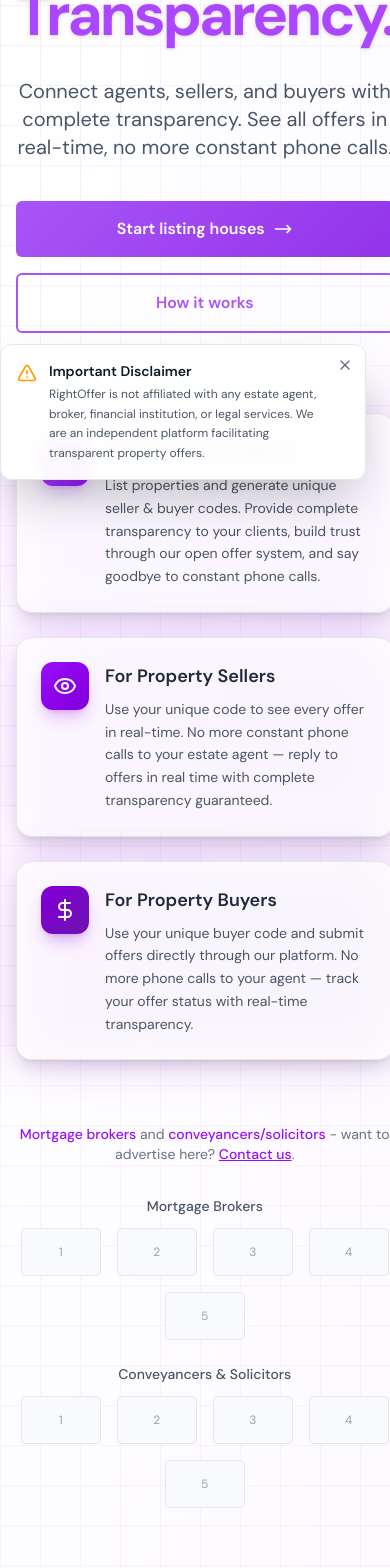
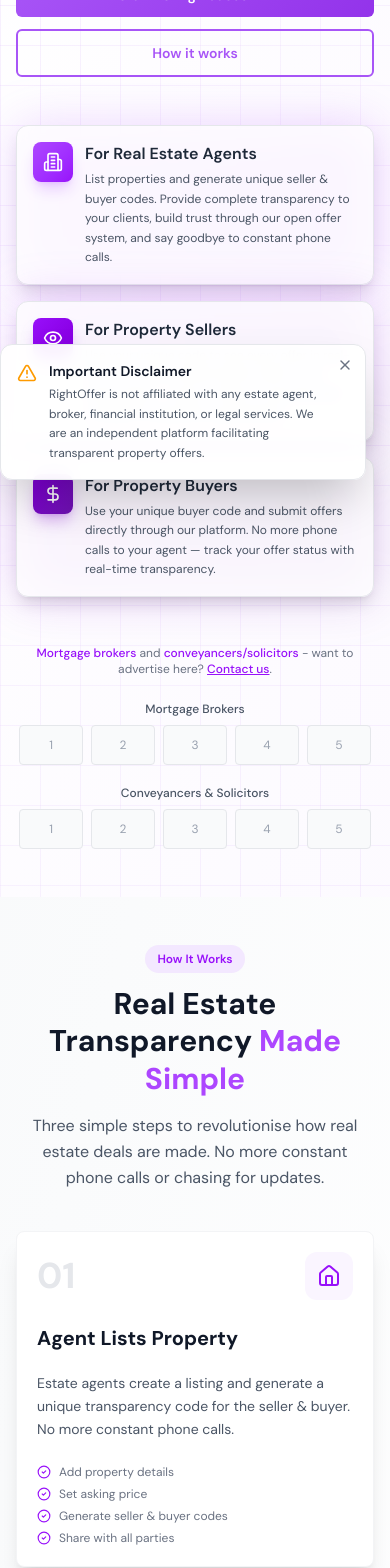
Before and after one commit to RightOfferUK/rightoffer, a Next.js app: page / in a window 390 px wide. Shown: the part 340-1908 px from the top of the page. Built offline with nearby package versions, Linux system fonts and the light colour scheme; no server answers.

Commit message:
made home page mobile responsive

```diff
--- a/src/components/home/Hero.tsx
+++ b/src/components/home/Hero.tsx
@@ -23,17 +23,17 @@
       {/* Gradient overlay for depth */}
       <div className="absolute inset-0 bg-gradient-to-br from-transparent via-purple-50/30 to-purple-100/20"></div>
 
-      <div className="max-w-7xl mx-auto px-4 sm:px-6 lg:px-8 py-20 relative z-10">
+      <div className="max-w-7xl mx-auto px-4 sm:px-6 lg:px-8 py-12 sm:py-16 md:py-20 relative z-10">
         <div className="max-w-4xl mx-auto text-center">
           {/* Main Heading */}
           <motion.div
-            className="space-y-6"
+            className="space-y-4 sm:space-y-6"
             initial={{ opacity: 0, y: 30 }}
             animate={{ opacity: 1, y: 0 }}
             transition={{ duration: 0.8, delay: 0.2 }}
           >
             <motion.h1
-              className="text-6xl md:text-8xl font-black tracking-tighter leading-none mb-8 text-gray-800 drop-shadow-sm"
+              className="text-4xl sm:text-5xl md:text-6xl lg:text-7xl xl:text-8xl font-black tracking-tighter leading-none mb-6 sm:mb-8 text-gray-800 drop-shadow-sm"
               initial={{ opacity: 0, y: 20 }}
               animate={{ opacity: 1, y: 0 }}
               transition={{ duration: 0.8, delay: 0.4 }}
@@ -58,7 +58,7 @@
             </motion.h1>
 
             <motion.p
-              className="text-xl mb-10 text-gray-600"
+              className="text-base sm:text-lg md:text-xl mb-8 sm:mb-10 text-gray-600 px-4"
               initial={{ opacity: 0, y: 20 }}
               animate={{ opacity: 1, y: 0 }}
               transition={{ duration: 0.8, delay: 1.0 }}
@@ -69,13 +69,13 @@
 
           {/* CTA Buttons */}
           <motion.div
-            className="flex flex-col sm:flex-row gap-4 justify-center mt-10"
+            className="flex flex-col sm:flex-row gap-3 sm:gap-4 justify-center mt-8 sm:mt-10"
             initial={{ opacity: 0, y: 20 }}
             animate={{ opacity: 1, y: 0 }}
             transition={{ duration: 0.6, delay: 1.2 }}
           >
             <motion.button
-              className="btn-primary-gradient px-8 py-4 rounded-md font-dm-sans font-semibold text-base flex items-center justify-center group"
+              className="btn-primary-gradient px-6 sm:px-8 py-3 sm:py-4 rounded-md font-dm-sans font-semibold text-sm sm:text-base flex items-center justify-center group"
               whileHover={{ scale: 1.05, y: -2 }}
               whileTap={{ scale: 0.95 }}
               transition={{ duration: 0.2 }}
@@ -85,7 +85,7 @@
             >
               Start listing houses
               <motion.svg
-                className="ml-2 w-5 h-5"
+                className="ml-2 w-4 h-4 sm:w-5 sm:h-5"
                 fill="none"
                 stroke="currentColor"
                 viewBox="0 0 24 24"
@@ -97,7 +97,7 @@
             </motion.button>
 
             <motion.button
-              className="btn-outline-primary px-8 py-4 rounded-md font-dm-sans font-semibold text-base"
+              className="btn-outline-primary px-6 sm:px-8 py-3 sm:py-4 rounded-md font-dm-sans font-semibold text-sm sm:text-base"
               whileHover={{ scale: 1.05, y: -2 }}
               whileTap={{ scale: 0.95 }}
               transition={{ duration: 0.2 }}
@@ -115,7 +115,7 @@
 
         {/* Feature Cards */}
         <motion.div
-          className="grid grid-cols-1 md:grid-cols-3 gap-6 mt-20"
+          className="grid grid-cols-1 md:grid-cols-3 gap-4 sm:gap-6 mt-12 sm:mt-16 md:mt-20"
           initial={{ opacity: 0, y: 40 }}
           animate={{ opacity: 1, y: 0 }}
           transition={{ duration: 0.8, delay: 1.4 }}
@@ -159,23 +159,23 @@
                 transition={{ duration: 0.6, delay: 1.6 + index * 0.2 }}
                 whileHover={{ y: -5 }}
               >
-                <div className={`absolute inset-0 bg-gradient-to-r ${card.glowColor} rounded-2xl blur-xl group-hover:blur-2xl transition-all duration-500`}></div>
-                <div className={`relative backdrop-blur-sm bg-white/80 border border-gray-200 rounded-2xl p-6 hover:bg-white/90 hover:border-purple-200 transition-all duration-500 shadow-lg hover:shadow-xl ${card.hoverShadow}`}>
-                  <div className="flex items-start gap-4">
+                <div className={`absolute inset-0 bg-gradient-to-r ${card.glowColor} rounded-xl sm:rounded-2xl blur-xl group-hover:blur-2xl transition-all duration-500`}></div>
+                <div className={`relative backdrop-blur-sm bg-white/80 border border-gray-200 rounded-xl sm:rounded-2xl p-4 sm:p-6 hover:bg-white/90 hover:border-purple-200 transition-all duration-500 shadow-lg hover:shadow-xl ${card.hoverShadow}`}>
+                  <div className="flex items-start gap-3 sm:gap-4">
                     <motion.div
                       className="flex-shrink-0"
                       whileHover={{ scale: 1.1, rotate: 5 }}
                       transition={{ duration: 0.2 }}
                     >
-                      <div className={`w-12 h-12 bg-gradient-to-br ${card.gradient} rounded-xl flex items-center justify-center shadow-lg ${card.shadowColor}`}>
-                        <IconComponent className="w-6 h-6 text-white" />
+                      <div className={`w-10 h-10 sm:w-12 sm:h-12 bg-gradient-to-br ${card.gradient} rounded-lg sm:rounded-xl flex items-center justify-center shadow-lg ${card.shadowColor}`}>
+                        <IconComponent className="w-5 h-5 sm:w-6 sm:h-6 text-white" />
                       </div>
                     </motion.div>
                     <div className="flex-1">
-                      <h3 className="text-gray-800 font-dm-sans text-lg font-semibold mb-2">
+                      <h3 className="text-gray-800 font-dm-sans text-base sm:text-lg font-semibold mb-1 sm:mb-2">
                         {card.title}
                       </h3>
-                      <p className="text-gray-600 font-dm-sans text-sm leading-relaxed">
+                      <p className="text-gray-600 font-dm-sans text-xs sm:text-sm leading-relaxed">
                         {card.description}
                       </p>
                     </div>
@@ -188,13 +188,13 @@
 
         {/* Partnership Section */}
         <motion.div
-          className="mt-16 text-center"
+          className="mt-12 sm:mt-16 text-center"
           initial={{ opacity: 0, y: 20 }}
           animate={{ opacity: 1, y: 0 }}
           transition={{ duration: 0.6, delay: 1.8 }}
         >
           <motion.p
-            className="text-sm text-gray-500 mb-8"
+            className="text-xs sm:text-sm text-gray-500 mb-6 sm:mb-8 px-4"
             initial={{ opacity: 0 }}
             animate={{ opacity: 1 }}
             transition={{ duration: 0.4, delay: 2.0 }}
@@ -204,13 +204,13 @@
 
           {/* Mortgage Brokers */}
           <motion.div
-            className="mb-6"
+            className="mb-5 sm:mb-6"
             initial={{ opacity: 0, y: 15 }}
             animate={{ opacity: 1, y: 0 }}
             transition={{ duration: 0.4, delay: 2.1 }}
           >
-            <h3 className="text-sm font-medium text-gray-600 mb-3">Mortgage Brokers</h3>
-            <div className="flex flex-wrap justify-center items-center gap-4">
+            <h3 className="text-xs sm:text-sm font-medium text-gray-600 mb-2 sm:mb-3">Mortgage Brokers</h3>
+            <div className="flex flex-wrap justify-center items-center gap-2 sm:gap-4">
               {[1, 2, 3, 4, 5].map((index) => (
                 <motion.div
                   key={`broker-${index}`}
@@ -218,7 +218,7 @@
                   whileHover={{ scale: 1.05 }}
                   transition={{ duration: 0.15 }}
                 >
-                  <div className="w-20 h-12 bg-gray-50 rounded flex items-center justify-center border border-gray-200 group-hover:border-purple-300 group-hover:bg-purple-50 transition-all duration-200">
+                  <div className="w-16 h-10 sm:w-20 sm:h-12 bg-gray-50 rounded flex items-center justify-center border border-gray-200 group-hover:border-purple-300 group-hover:bg-purple-50 transition-all duration-200">
                     <span className="text-gray-400 text-xs group-hover:text-purple-600 transition-colors duration-200">
                       {index}
                     </span>
@@ -234,8 +234,8 @@
             animate={{ opacity: 1, y: 0 }}
             transition={{ duration: 0.4, delay: 2.2 }}
           >
-            <h3 className="text-sm font-medium text-gray-600 mb-3">Conveyancers & Solicitors</h3>
-            <div className="flex flex-wrap justify-center items-center gap-4">
+            <h3 className="text-xs sm:text-sm font-medium text-gray-600 mb-2 sm:mb-3">Conveyancers & Solicitors</h3>
+            <div className="flex flex-wrap justify-center items-center gap-2 sm:gap-4">
               {[1, 2, 3, 4, 5].map((index) => (
                 <motion.div
                   key={`solicitor-${index}`}
@@ -243,7 +243,7 @@
                   whileHover={{ scale: 1.05 }}
                   transition={{ duration: 0.15 }}
                 >
-                  <div className="w-20 h-12 bg-gray-50 rounded flex items-center justify-center border border-gray-200 group-hover:border-purple-300 group-hover:bg-purple-50 transition-all duration-200">
+                  <div className="w-16 h-10 sm:w-20 sm:h-12 bg-gray-50 rounded flex items-center justify-center border border-gray-200 group-hover:border-purple-300 group-hover:bg-purple-50 transition-all duration-200">
                     <span className="text-gray-400 text-xs group-hover:text-purple-600 transition-colors duration-200">
                       {index}
                     </span>
--- a/src/components/home/HowItWorks.tsx
+++ b/src/components/home/HowItWorks.tsx
@@ -60,18 +60,18 @@
   };
 
   return (
-    <section className="bg-gradient-to-br from-gray-50 to-white py-20 lg:py-32" id="how-it-works">
+    <section className="bg-gradient-to-br from-gray-50 to-white py-12 sm:py-16 md:py-20 lg:py-32" id="how-it-works">
       <div className="max-w-7xl mx-auto px-4 sm:px-6 lg:px-8">
         {/* Section Header */}
         <motion.div
-          className="text-center max-w-3xl mx-auto mb-16"
+          className="text-center max-w-3xl mx-auto mb-10 sm:mb-12 md:mb-16"
           initial={{ opacity: 0, y: 20 }}
           whileInView={{ opacity: 1, y: 0 }}
           transition={{ duration: 0.8 }}
           viewport={{ once: true }}
         >
           <motion.span
-            className="inline-block px-4 py-2 bg-purple-100 text-purple-600 rounded-full text-sm font-semibold font-dm-sans mb-4"
+            className="inline-block px-3 sm:px-4 py-1.5 sm:py-2 bg-purple-100 text-purple-600 rounded-full text-xs sm:text-sm font-semibold font-dm-sans mb-3 sm:mb-4"
             initial={{ opacity: 0, scale: 0.8 }}
             whileInView={{ opacity: 1, scale: 1 }}
             transition={{ duration: 0.6, delay: 0.2 }}
@@ -81,7 +81,7 @@
           </motion.span>
 
           <motion.h2
-            className="text-4xl md:text-5xl lg:text-6xl font-black font-dm-sans text-gray-900 mb-6 leading-tight"
+            className="text-3xl sm:text-4xl md:text-5xl lg:text-6xl font-black font-dm-sans text-gray-900 mb-4 sm:mb-6 leading-tight"
             initial={{ opacity: 0, y: 20 }}
             whileInView={{ opacity: 1, y: 0 }}
             transition={{ duration: 0.8, delay: 0.3 }}
@@ -92,7 +92,7 @@
           </motion.h2>
 
           <motion.p
-            className="text-xl text-gray-600 font-dm-sans leading-relaxed"
+            className="text-base sm:text-lg md:text-xl text-gray-600 font-dm-sans leading-relaxed px-4"
             initial={{ opacity: 0, y: 20 }}
             whileInView={{ opacity: 1, y: 0 }}
             transition={{ duration: 0.8, delay: 0.4 }}
@@ -105,7 +105,7 @@
 
         {/* Steps */}
         <motion.div
-          className="grid grid-cols-1 lg:grid-cols-3 gap-8 lg:gap-12 mb-20"
+          className="grid grid-cols-1 lg:grid-cols-3 gap-6 sm:gap-8 lg:gap-12 mb-12 sm:mb-16 md:mb-20"
           variants={containerVariants}
           initial="hidden"
           whileInView="visible"
@@ -122,11 +122,11 @@
                 transition={{ duration: 0.3 }}
               >
                 <div className="card bg-white shadow-xl hover:shadow-2xl transition-all duration-300 border border-gray-100 h-full">
-                  <div className="card-body p-8">
+                  <div className="card-body p-5 sm:p-6 md:p-8">
                     {/* Step Number & Icon */}
-                    <div className="flex items-center justify-between mb-6">
+                    <div className="flex items-center justify-between mb-4 sm:mb-6">
                       <motion.span
-                        className="text-6xl font-black font-dm-sans text-gray-200"
+                        className="text-4xl sm:text-5xl md:text-6xl font-black font-dm-sans text-gray-200"
                         initial={{ scale: 0 }}
                         whileInView={{ scale: 1 }}
                         transition={{ duration: 0.6, delay: 0.3 + index * 0.1 }}
@@ -136,20 +136,20 @@
                       </motion.span>
 
                       <motion.div
-                        className={`w-16 h-16 rounded-2xl ${step.bgColor} flex items-center justify-center`}
+                        className={`w-12 h-12 sm:w-14 sm:h-14 md:w-16 md:h-16 rounded-xl sm:rounded-2xl ${step.bgColor} flex items-center justify-center`}
                         initial={{ scale: 0, rotate: -180 }}
                         whileInView={{ scale: 1, rotate: 0 }}
                         transition={{ duration: 0.6, delay: 0.4 + index * 0.1 }}
                         viewport={{ once: true }}
                         whileHover={{ scale: 1.1, rotate: 5 }}
                       >
-                        <IconComponent className={`w-8 h-8 ${step.textColor}`} />
+                        <IconComponent className={`w-6 h-6 sm:w-7 sm:h-7 md:w-8 md:h-8 ${step.textColor}`} />
                       </motion.div>
                     </div>
 
                     {/* Content */}
                     <motion.h3
-                      className="card-title text-2xl font-bold font-dm-sans text-gray-900 mb-4"
+                      className="card-title text-xl sm:text-2xl font-bold font-dm-sans text-gray-900 mb-3 sm:mb-4"
                       initial={{ opacity: 0 }}
                       whileInView={{ opacity: 1 }}
                       transition={{ duration: 0.6, delay: 0.5 + index * 0.1 }}
@@ -159,7 +159,7 @@
                     </motion.h3>
 
                     <motion.p
-                      className="text-gray-600 font-dm-sans mb-6 leading-relaxed"
+                      className="text-gray-600 font-dm-sans text-sm sm:text-base mb-4 sm:mb-6 leading-relaxed"
                       initial={{ opacity: 0 }}
                       whileInView={{ opacity: 1 }}
                       transition={{ duration: 0.6, delay: 0.6 + index * 0.1 }}
@@ -170,7 +170,7 @@
 
                     {/* Details List */}
                     <motion.ul
-                      className="space-y-2"
+                      className="space-y-1.5 sm:space-y-2"
                       initial={{ opacity: 0 }}
                       whileInView={{ opacity: 1 }}
                       transition={{ duration: 0.6, delay: 0.7 + index * 0.1 }}
@@ -179,13 +179,13 @@
                       {step.details.map((detail, detailIndex) => (
                         <motion.li
                           key={detailIndex}
-                          className="flex items-center text-sm text-gray-500 font-dm-sans"
+                          className="flex items-center text-xs sm:text-sm text-gray-500 font-dm-sans"
                           initial={{ opacity: 0, x: -10 }}
                           whileInView={{ opacity: 1, x: 0 }}
                           transition={{ duration: 0.4, delay: 0.8 + index * 0.1 + detailIndex * 0.1 }}
                           viewport={{ once: true }}
                         >
-                          <CheckCircle2 className={`w-4 h-4 mr-2 ${step.textColor}`} />
+                          <CheckCircle2 className={`w-3.5 h-3.5 sm:w-4 sm:h-4 mr-2 ${step.textColor} flex-shrink-0`} />
                           {detail}
                         </motion.li>
                       ))}
@@ -199,17 +199,17 @@
 
         {/* CTA Section */}
         <motion.div
-          className="bg-gradient-to-r from-gray-900 to-gray-800 rounded-2xl p-8 lg:p-10"
+          className="bg-gradient-to-r from-gray-900 to-gray-800 rounded-xl sm:rounded-2xl p-6 sm:p-8 lg:p-10"
           initial={{ opacity: 0, y: 40 }}
           whileInView={{ opacity: 1, y: 0 }}
           transition={{ duration: 0.8 }}
           viewport={{ once: true }}
         >
-          <div className="flex flex-col lg:flex-row items-center justify-between gap-6">
+          <div className="flex flex-col lg:flex-row items-center justify-between gap-4 sm:gap-6">
             {/* Left side - Heading and Description */}
             <div className="flex-1 text-center lg:text-left">
               <motion.h3
-                className="text-2xl lg:text-3xl font-bold font-dm-sans text-white mb-3"
+                className="text-xl sm:text-2xl lg:text-3xl font-bold font-dm-sans text-white mb-2 sm:mb-3"
                 initial={{ opacity: 0, x: -20 }}
                 whileInView={{ opacity: 1, x: 0 }}
                 transition={{ duration: 0.6, delay: 0.2 }}
@@ -218,7 +218,7 @@
                 Ready to experience <span className="text-purple-500">transparent property deals?</span>
               </motion.h3>
               <motion.p
-                className="text-gray-300 font-dm-sans text-base lg:text-lg"
+                className="text-gray-300 font-dm-sans text-sm sm:text-base lg:text-lg"
                 initial={{ opacity: 0, x: -20 }}
                 whileInView={{ opacity: 1, x: 0 }}
                 transition={{ duration: 0.6, delay: 0.3 }}
@@ -230,14 +230,14 @@
 
             {/* Right side - CTA Button */}
             <motion.div
-              className="flex-shrink-0"
+              className="flex-shrink-0 w-full lg:w-auto"
               initial={{ opacity: 0, x: 20 }}
               whileInView={{ opacity: 1, x: 0 }}
               transition={{ duration: 0.6, delay: 0.4 }}
               viewport={{ once: true }}
             >
               <motion.button
-                className="btn-primary-gradient px-8 py-3 rounded-xl font-dm-sans font-semibold text-base"
+                className="btn-primary-gradient w-full lg:w-auto px-6 sm:px-8 py-3 rounded-xl font-dm-sans font-semibold text-sm sm:text-base"
                 whileHover={{ scale: 1.05, y: -2 }}
                 whileTap={{ scale: 0.95 }}
                 transition={{ duration: 0.2 }}
```
Also changed, not shown: src/components/home/ForAgents.tsx (+21 -21 lines), src/components/home/ForSellers.tsx (+16 -16 lines), src/components/home/PricingContact.tsx (+34 -34 lines).
